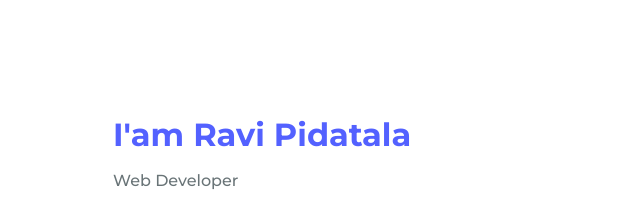
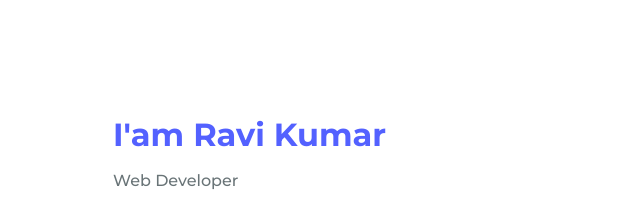
Before and after one commit to ravikumar-8096/test, a plain HTML site: page index.html in a window 1280 px wide. Shown: the part 950-1160 px from the top of the page, 543-1183 px from the left. Drawn offline with nearby package versions, Linux system fonts and the light colour scheme.

Commit message:
commit-2-msg

```diff
--- a/index.html
+++ b/index.html
@@ -61,7 +61,7 @@
                     </div>
 
                     <div>
-                        <h2 class="about__subtitle">I'am Ravi Pidatala</h2>
+                        <h2 class="about__subtitle">I'am Ravi Kumar</h2>
                         <span class="about__profession">Web Developer</span>
                         <p class="about__text">Having 4 years of Experience and Engaged in all phases of the software development lifecycle which include: gathering and analyzing user/business system requirements, responding to outages and creating application system models. Participate in design meetings and consult with clients to refine, test and debug programs to meet business needs and interact and sometimes direct third party partners in the achievement of business and technology initiatives.</p>
 
```
